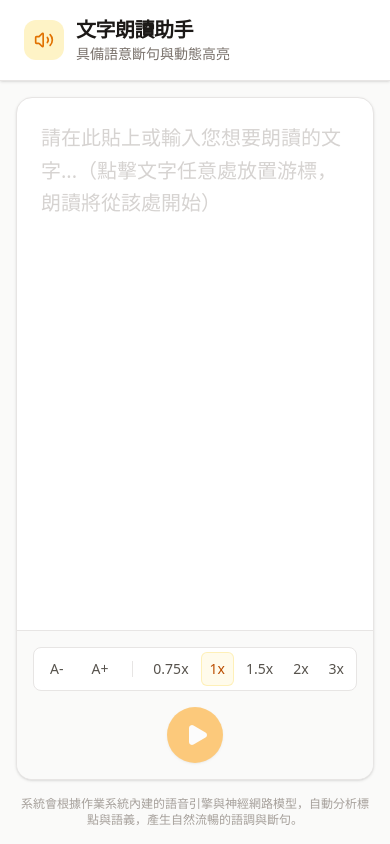
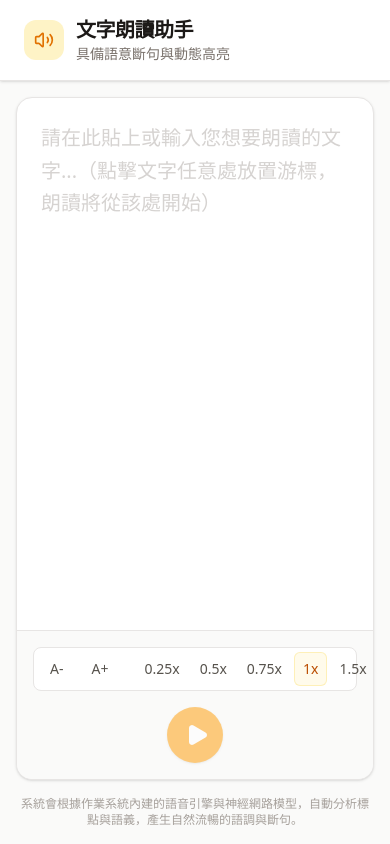
Before and after one commit to alang4a-beep/readoutloud, a React (Vite) app: page / in a window 390 px wide. Built offline with nearby package versions, Linux system fonts and the light colour scheme.

Commit message:
feat: expand speed options and adjust main layout
Add 0.25x and 0.5x speed options for slower playback and remove horizontal constraints from the main content layout to improve responsiveness.

```diff
--- a/src/App.tsx
+++ b/src/App.tsx
@@ -145,7 +145,7 @@ export default function App() {
     setCurrentLength(0);
   };
 
-  const speedOptions = [0.75, 1, 1.5, 2, 3];
+  const speedOptions = [0.25, 0.5, 0.75, 1, 1.5, 2, 3];
 
   const handleSpeedChange = (newSpeed: number) => {
     setSpeed(newSpeed);
@@ -221,7 +221,7 @@ export default function App() {
       </header>
 
       {/* Main Content */}
-      <main className="flex-1 w-full max-w-7xl mx-auto p-4 sm:p-6 lg:p-8 flex flex-col min-h-0">
+      <main className="flex-1 w-full p-4 sm:p-6 flex flex-col min-h-0">
         <div className="bg-white rounded-2xl shadow-sm border border-stone-200 overflow-hidden flex flex-col flex-1">
 
           {/* Content Area */}
```
